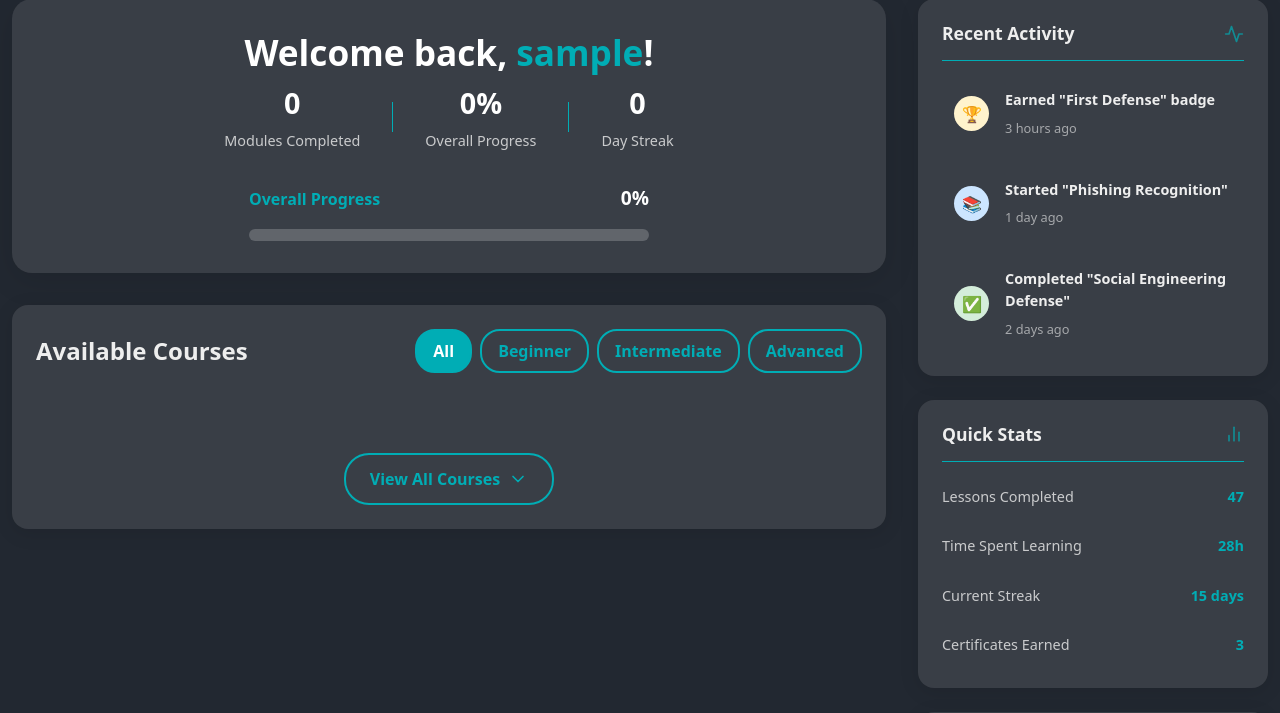
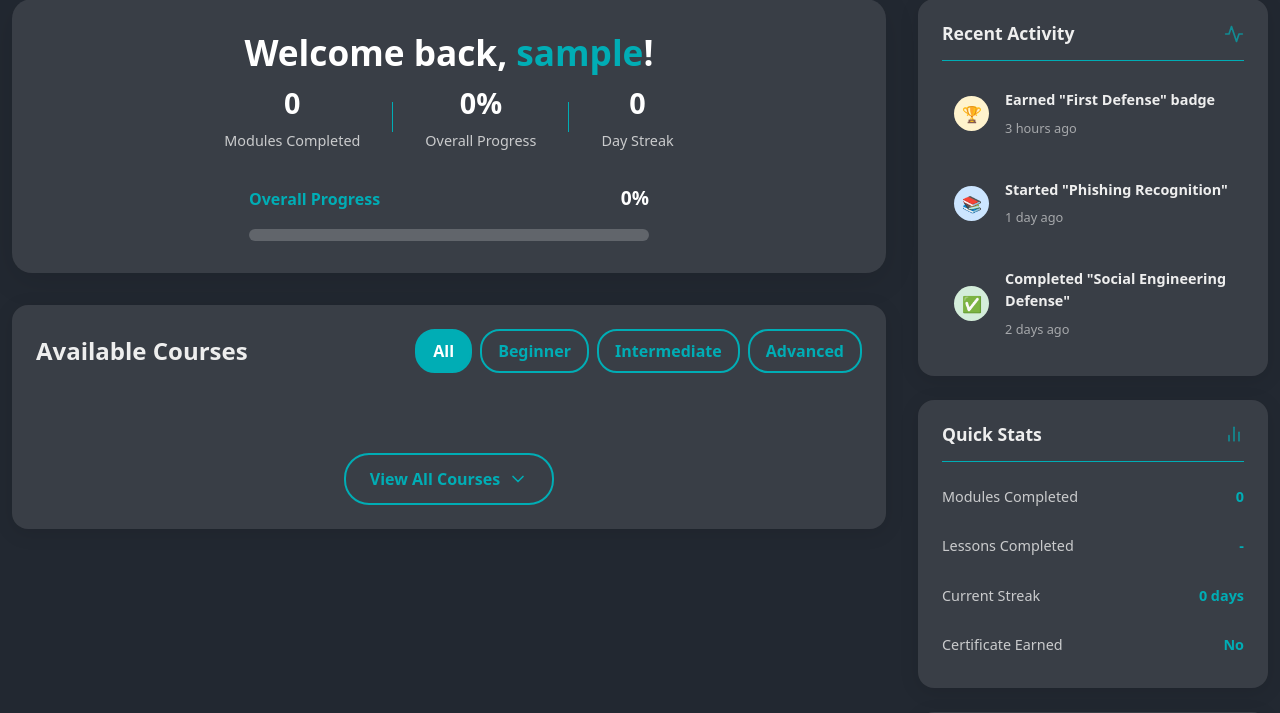
Before and after one commit to DavidBab/PhishProof, a Django app: page /app/dashboard/ in a window 1280 px wide. Shown: the part 122-835 px from the top of the page. Run offline with Django 5.2, Linux system fonts and the light colour scheme; the visitor is signed in with stand-in values (Sample User, id 1); data that the repository does not hold is empty; some libraries are stand-ins or nearby versions.

Commit message:
minor sidebar updates

```diff
--- a/phishproof/course/templates/dashboard.html
+++ b/phishproof/course/templates/dashboard.html
@@ -178,20 +178,22 @@
 					</div>
 					<div class="stats-list">
 						<div class="stat-row">
-							<span class="stat-label">Lessons Completed</span>
-							<span class="stat-value">47</span>
+							<span class="stat-label">Modules Completed</span>
+							<span class="stat-value">{{ completed_courses }}</span>
 						</div>
 						<div class="stat-row">
-							<span class="stat-label">Time Spent Learning</span>
-							<span class="stat-value">28h</span>
+							<span class="stat-label">Lessons Completed</span>
+							<span class="stat-value">-</span>
 						</div>
 						<div class="stat-row">
 							<span class="stat-label">Current Streak</span>
-							<span class="stat-value">15 days</span>
+							<span class="stat-value">0 days</span>
 						</div>
 						<div class="stat-row">
-							<span class="stat-label">Certificates Earned</span>
-							<span class="stat-value">3</span>
+							<span class="stat-label">Certificate Earned</span>
+							<span class="stat-value">
+								{% if is_certified %} Yes {% else %} No {% endif %}
+							</span>
 						</div>
 					</div>
 				</div>
```
Also changed, not shown: phishproof/templates/base.html (+18 -6 lines), phishproof/course/views.py (line endings or trailing spaces).
